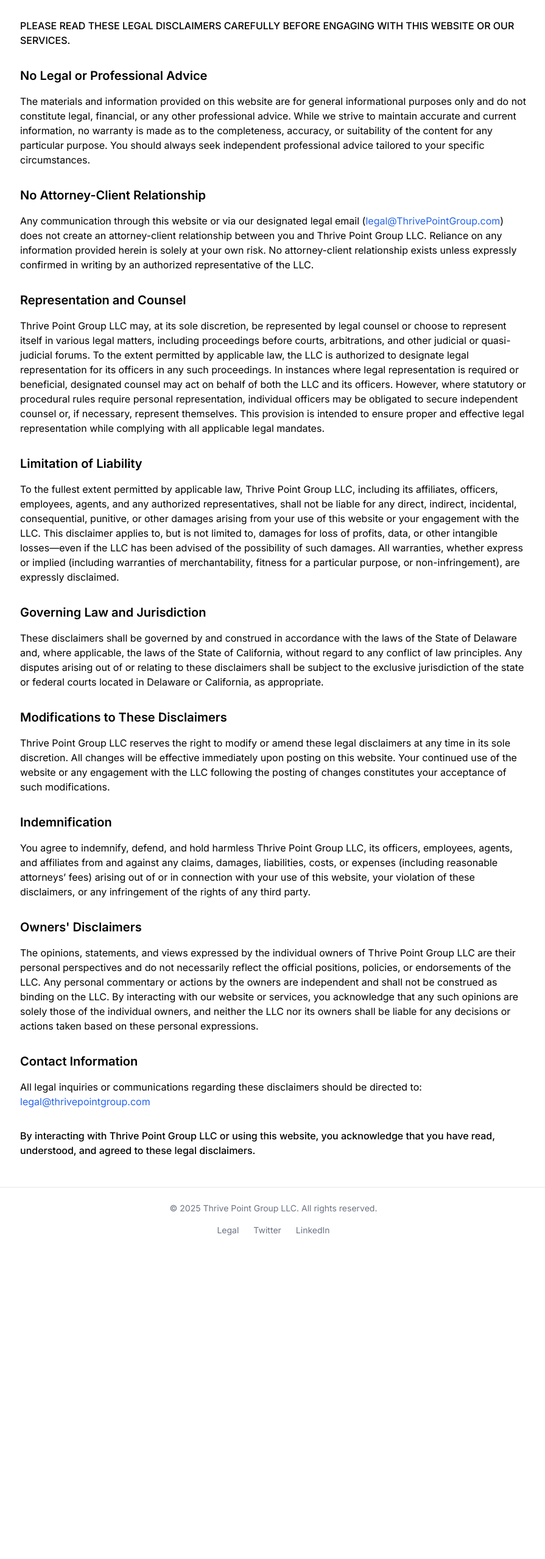
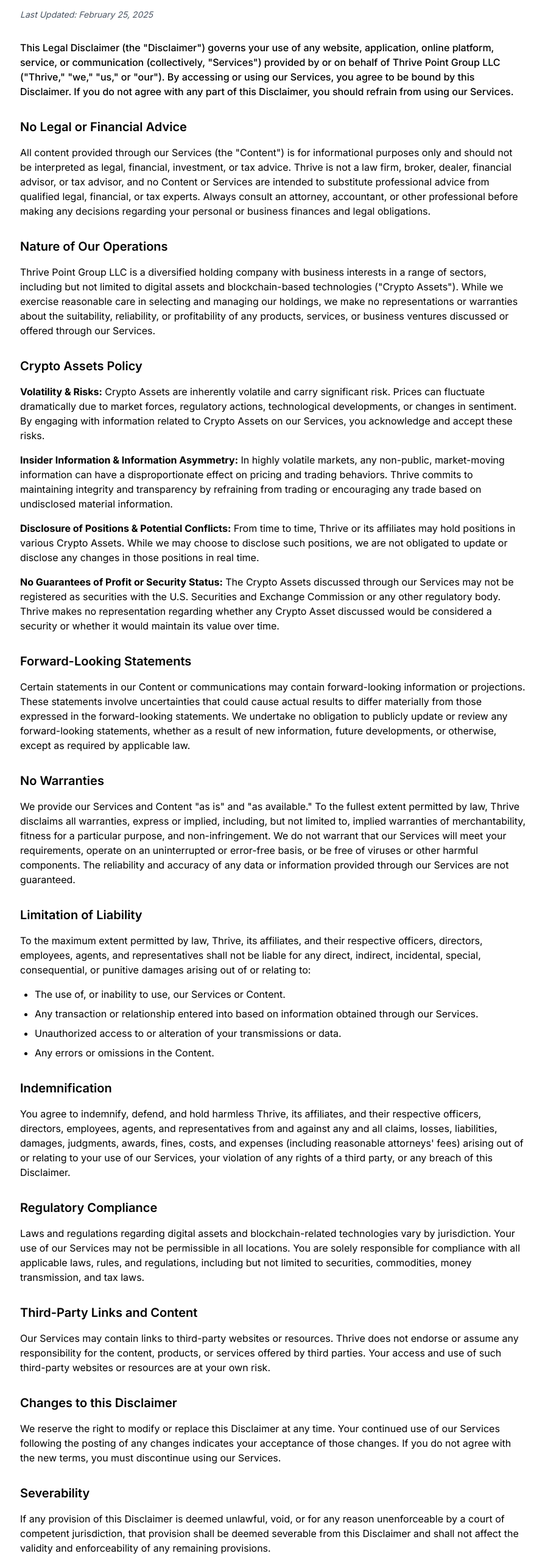
Before and after one commit to thrivepointgroup/thrive-landing, a Next.js app: page /legal in a window 1280 px wide. Shown: the part 150-2706 px from the top of the page at 61% size, without its empty margins (191-1086 px from the left). Before the commit the page ends 2201 px from the top, so only its background shows below. Built offline with nearby package versions, Linux system fonts and the light colour scheme.

Commit message:
update to deleware law

```diff
--- a/pages/legal.js
+++ b/pages/legal.js
@@ -1,81 +1,148 @@
+import React from "react";
+
 export default function Legal() {
   return (
     <div className="max-w-4xl mx-auto px-4 sm:px-6 lg:px-8 py-12">
-        <h1 className="text-3xl font-bold mb-8">Disclaimers</h1>
+      <h1 className="text-3xl font-bold mb-4">Legal Disclaimer</h1>
+
+      <p className="text-sm text-gray-600 italic mb-8">
+        Last Updated: February 25, 2025
+      </p>
 
       <div className="prose prose-gray max-w-none space-y-8">
+        {/* 1. Introduction */}
+        <section>
           <p className="font-medium">
-            PLEASE READ THESE LEGAL DISCLAIMERS CAREFULLY BEFORE ENGAGING WITH THIS WEBSITE OR OUR SERVICES.
-          </p>
-
-          <section>
-            <h2 className="text-xl font-semibold mb-4">No Legal or Professional Advice</h2>
-            <p>
-              The materials and information provided on this website are for general informational purposes only and do not constitute legal, financial, or any other professional advice. While we strive to maintain accurate and current information, no warranty is made as to the completeness, accuracy, or suitability of the content for any particular purpose. You should always seek independent professional advice tailored to your specific circumstances.
+            This Legal Disclaimer (the "Disclaimer") governs your use of any website, application, online platform, service, or communication (collectively, "Services") provided by or on behalf of Thrive Point Group LLC ("Thrive," "we," "us," or "our"). By accessing or using our Services, you agree to be bound by this Disclaimer. If you do not agree with any part of this Disclaimer, you should refrain from using our Services.
           </p>
         </section>
 
+        {/* 2. No Legal or Financial Advice */}
         <section>
-            <h2 className="text-xl font-semibold mb-4">No Attorney-Client Relationship</h2>
+          <h2 className="text-xl font-semibold mb-4">No Legal or Financial Advice</h2>
           <p>
-              Any communication through this website or via our designated legal email (<a href="mailto:legal@ThrivePointGroup.com" className="text-blue-600 hover:text-blue-800">legal@ThrivePointGroup.com</a>) does not create an attorney-client relationship between you and Thrive Point Group LLC. Reliance on any information provided herein is solely at your own risk. No attorney-client relationship exists unless expressly confirmed in writing by an authorized representative of the LLC.
+            All content provided through our Services (the "Content") is for informational purposes only and should not be interpreted as legal, financial, investment, or tax advice. Thrive is not a law firm, broker, dealer, financial advisor, or tax advisor, and no Content or Services are intended to substitute professional advice from qualified legal, financial, or tax experts. Always consult an attorney, accountant, or other professional before making any decisions regarding your personal or business finances and legal obligations.
           </p>
         </section>
 
+        {/* 3. Nature of Our Operations */}
         <section>
-            <h2 className="text-xl font-semibold mb-4">Representation and Counsel</h2>
+          <h2 className="text-xl font-semibold mb-4">Nature of Our Operations</h2>
           <p>
-              Thrive Point Group LLC may, at its sole discretion, be represented by legal counsel or choose to represent itself in various legal matters, including proceedings before courts, arbitrations, and other judicial or quasi-judicial forums. To the extent permitted by applicable law, the LLC is authorized to designate legal representation for its officers in any such proceedings. In instances where legal representation is required or beneficial, designated counsel may act on behalf of both the LLC and its officers. However, where statutory or procedural rules require personal representation, individual officers may be obligated to secure independent counsel or, if necessary, represent themselves. This provision is intended to ensure proper and effective legal representation while complying with all applicable legal mandates.
+            Thrive Point Group LLC is a diversified holding company with business interests in a range of sectors, including but not limited to digital assets and blockchain-based technologies ("Crypto Assets"). While we exercise reasonable care in selecting and managing our holdings, we make no representations or warranties about the suitability, reliability, or profitability of any products, services, or business ventures discussed or offered through our Services.
           </p>
         </section>
 
+        {/* 4. Crypto Assets Policy */}
+        <section>
+          <h2 className="text-xl font-semibold mb-4">Crypto Assets Policy</h2>
+          <div className="space-y-4">
+            <p>
+              <strong>Volatility & Risks:</strong> Crypto Assets are inherently volatile and carry significant risk. Prices can fluctuate dramatically due to market forces, regulatory actions, technological developments, or changes in sentiment. By engaging with information related to Crypto Assets on our Services, you acknowledge and accept these risks.
+            </p>
+            <p>
+              <strong>Insider Information & Information Asymmetry:</strong> In highly volatile markets, any non-public, market-moving information can have a disproportionate effect on pricing and trading behaviors. Thrive commits to maintaining integrity and transparency by refraining from trading or encouraging any trade based on undisclosed material information.
+            </p>
+            <p>
+              <strong>Disclosure of Positions & Potential Conflicts:</strong> From time to time, Thrive or its affiliates may hold positions in various Crypto Assets. While we may choose to disclose such positions, we are not obligated to update or disclose any changes in those positions in real time.
+            </p>
+            <p>
+              <strong>No Guarantees of Profit or Security Status:</strong> The Crypto Assets discussed through our Services may not be registered as securities with the U.S. Securities and Exchange Commission or any other regulatory body. Thrive makes no representation regarding whether any Crypto Asset discussed would be considered a security or whether it would maintain its value over time.
+            </p>
+          </div>
+        </section>
+
+        {/* 5. Forward-Looking Statements */}
+        <section>
+          <h2 className="text-xl font-semibold mb-4">Forward-Looking Statements</h2>
+          <p>
+            Certain statements in our Content or communications may contain forward-looking information or projections. These statements involve uncertainties that could cause actual results to differ materially from those expressed in the forward-looking statements. We undertake no obligation to publicly update or review any forward-looking statements, whether as a result of new information, future developments, or otherwise, except as required by applicable law.
+          </p>
+        </section>
+
+        {/* 6. No Warranties */}
+        <section>
+          <h2 className="text-xl font-semibold mb-4">No Warranties</h2>
+          <p>
+            We provide our Services and Content "as is" and "as available." To the fullest extent permitted by law, Thrive disclaims all warranties, express or implied, including, but not limited to, implied warranties of merchantability, fitness for a particular purpose, and non-infringement. We do not warrant that our Services will meet your requirements, operate on an uninterrupted or error-free basis, or be free of viruses or other harmful components. The reliability and accuracy of any data or information provided through our Services are not guaranteed.
+          </p>
+        </section>
+
+        {/* 7. Limitation of Liability */}
         <section>
           <h2 className="text-xl font-semibold mb-4">Limitation of Liability</h2>
           <p>
-              To the fullest extent permitted by applicable law, Thrive Point Group LLC, including its affiliates, officers, employees, agents, and any authorized representatives, shall not be liable for any direct, indirect, incidental, consequential, punitive, or other damages arising from your use of this website or your engagement with the LLC. This disclaimer applies to, but is not limited to, damages for loss of profits, data, or other intangible losses—even if the LLC has been advised of the possibility of such damages. All warranties, whether express or implied (including warranties of merchantability, fitness for a particular purpose, or non-infringement), are expressly disclaimed.
+            To the maximum extent permitted by law, Thrive, its affiliates, and their respective officers, directors, employees, agents, and representatives shall not be liable for any direct, indirect, incidental, special, consequential, or punitive damages arising out of or relating to:
+          </p>
+          <ul className="list-disc pl-6 mt-4 space-y-2">
+            <li>The use of, or inability to use, our Services or Content.</li>
+            <li>Any transaction or relationship entered into based on information obtained through our Services.</li>
+            <li>Unauthorized access to or alteration of your transmissions or data.</li>
+            <li>Any errors or omissions in the Content.</li>
+          </ul>
+        </section>
+
+        {/* 8. Indemnification */}
+        <section>
+          <h2 className="text-xl font-semibold mb-4">Indemnification</h2>
+          <p>
+            You agree to indemnify, defend, and hold harmless Thrive, its affiliates, and their respective officers, directors, employees, agents, and representatives from and against any and all claims, losses, liabilities, damages, judgments, awards, fines, costs, and expenses (including reasonable attorneys' fees) arising out of or relating to your use of our Services, your violation of any rights of a third party, or any breach of this Disclaimer.
           </p>
         </section>
 
+        {/* 9. Regulatory Compliance */}
+        <section>
+          <h2 className="text-xl font-semibold mb-4">Regulatory Compliance</h2>
+          <p>
+            Laws and regulations regarding digital assets and blockchain-related technologies vary by jurisdiction. Your use of our Services may not be permissible in all locations. You are solely responsible for compliance with all applicable laws, rules, and regulations, including but not limited to securities, commodities, money transmission, and tax laws.
+          </p>
+        </section>
+
+        {/* 10. Third-Party Links and Content */}
+        <section>
+          <h2 className="text-xl font-semibold mb-4">Third-Party Links and Content</h2>
+          <p>
+            Our Services may contain links to third-party websites or resources. Thrive does not endorse or assume any responsibility for the content, products, or services offered by third parties. Your access and use of such third-party websites or resources are at your own risk.
+          </p>
+        </section>
+
+        {/* 11. Changes to this Disclaimer */}
+        <section>
+          <h2 className="text-xl font-semibold mb-4">Changes to this Disclaimer</h2>
+          <p>
+            We reserve the right to modify or replace this Disclaimer at any time. Your continued use of our Services following the posting of any changes indicates your acceptance of those changes. If you do not agree with the new terms, you must discontinue using our Services.
+          </p>
+        </section>
+
+        {/* 12. Severability */}
+        <section>
+          <h2 className="text-xl font-semibold mb-4">Severability</h2>
+          <p>
+            If any provision of this Disclaimer is deemed unlawful, void, or for any reason unenforceable by a court of competent jurisdiction, that provision shall be deemed severable from this Disclaimer and shall not affect the validity and enforceability of any remaining provisions.
+          </p>
+        </section>
+
+        {/* 13. Governing Law and Jurisdiction */}
         <section>
           <h2 className="text-xl font-semibold mb-4">Governing Law and Jurisdiction</h2>
           <p>
-              These disclaimers shall be governed by and construed in accordance with the laws of the State of Delaware and, where applicable, the laws of the State of California, without regard to any conflict of law principles. Any disputes arising out of or relating to these disclaimers shall be subject to the exclusive jurisdiction of the state or federal courts located in Delaware or California, as appropriate.
+            This Disclaimer and any claim or dispute arising out of or related to this Disclaimer, or your use of our Services, shall be governed by and construed in accordance with the laws of Delaware, without regard to conflict-of-law principles. You consent to the exclusive jurisdiction of the state and federal courts located in Delaware for the purpose of litigating any such claim or dispute.
           </p>
         </section>
 
-          <section>
-            <h2 className="text-xl font-semibold mb-4">Modifications to These Disclaimers</h2>
-            <p>
-              Thrive Point Group LLC reserves the right to modify or amend these legal disclaimers at any time in its sole discretion. All changes will be effective immediately upon posting on this website. Your continued use of the website or any engagement with the LLC following the posting of changes constitutes your acceptance of such modifications.
-            </p>
-          </section>
-
-          <section>
-            <h2 className="text-xl font-semibold mb-4">Indemnification</h2>
-            <p>
-              You agree to indemnify, defend, and hold harmless Thrive Point Group LLC, its officers, employees, agents, and affiliates from and against any claims, damages, liabilities, costs, or expenses (including reasonable attorneys’ fees) arising out of or in connection with your use of this website, your violation of these disclaimers, or any infringement of the rights of any third party.
-            </p>
-          </section>
-
-          <section>
-            <h2 className="text-xl font-semibold mb-4">Owners&apos; Disclaimers</h2>
-            <p>
-              The opinions, statements, and views expressed by the individual owners of Thrive Point Group LLC are their personal perspectives and do not necessarily reflect the official positions, policies, or endorsements of the LLC. Any personal commentary or actions by the owners are independent and shall not be construed as binding on the LLC. By interacting with our website or services, you acknowledge that any such opinions are solely those of the individual owners, and neither the LLC nor its owners shall be liable for any decisions or actions taken based on these personal expressions.
-            </p>
-          </section>
-
+        {/* 14. Contact Information */}
         <section>
           <h2 className="text-xl font-semibold mb-4">Contact Information</h2>
           <p>
-              All legal inquiries or communications regarding these disclaimers should be directed to:<br />
-              <a href="mailto:legal@ThrivePointGroup.com" className="text-blue-600 hover:text-blue-800">
+            For legal inquiries or communications regarding these disclaimers, please contact:<br />
+            <a href="mailto:legal@thrivepointgroup.com" className="text-blue-600 hover:text-blue-800">
               legal@thrivepointgroup.com
             </a>
           </p>
         </section>
 
         <p className="font-medium">
-            By interacting with Thrive Point Group LLC or using this website, you acknowledge that you have read, understood, and agreed to these legal disclaimers.
+          By using our Services, you acknowledge that you have read, understood, and agree to be bound by this Disclaimer in its entirety.
         </p>
       </div>
     </div>
```
Lines whose indentation alone changed are shown as unchanged.
